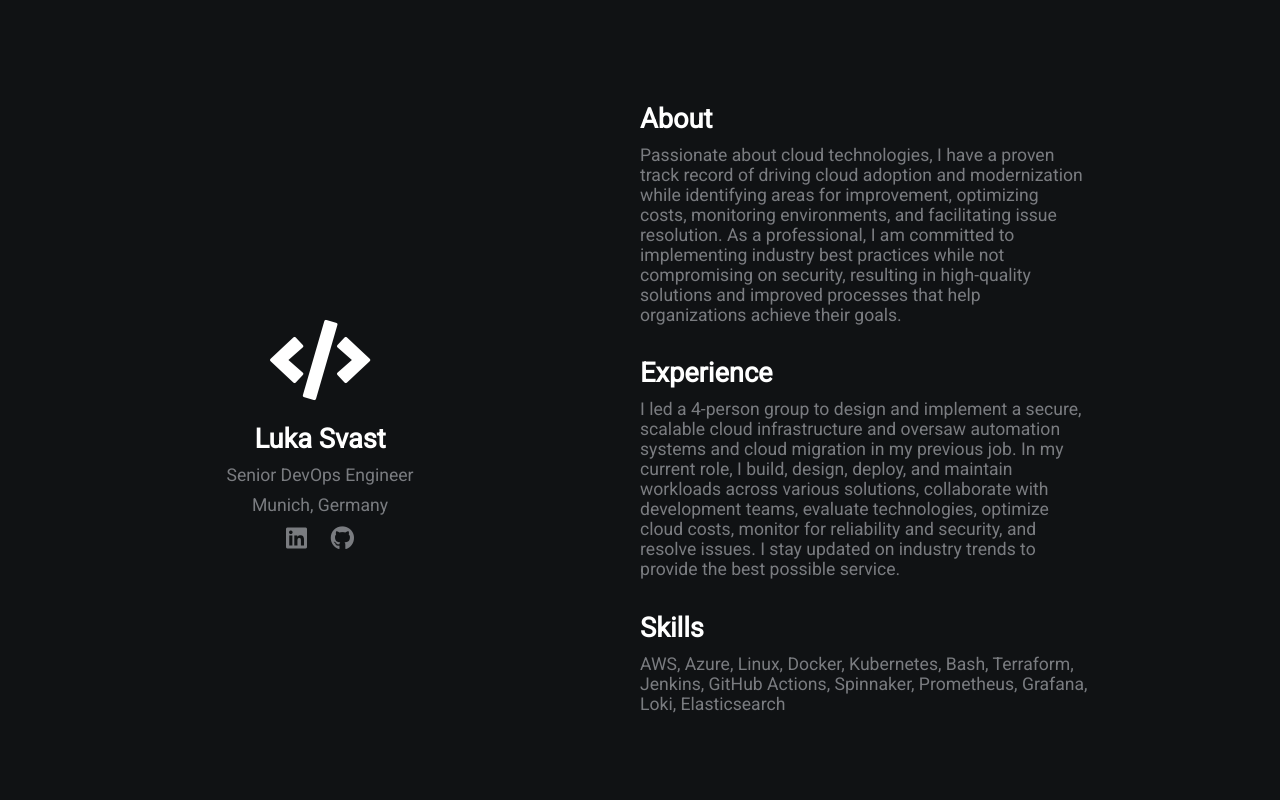
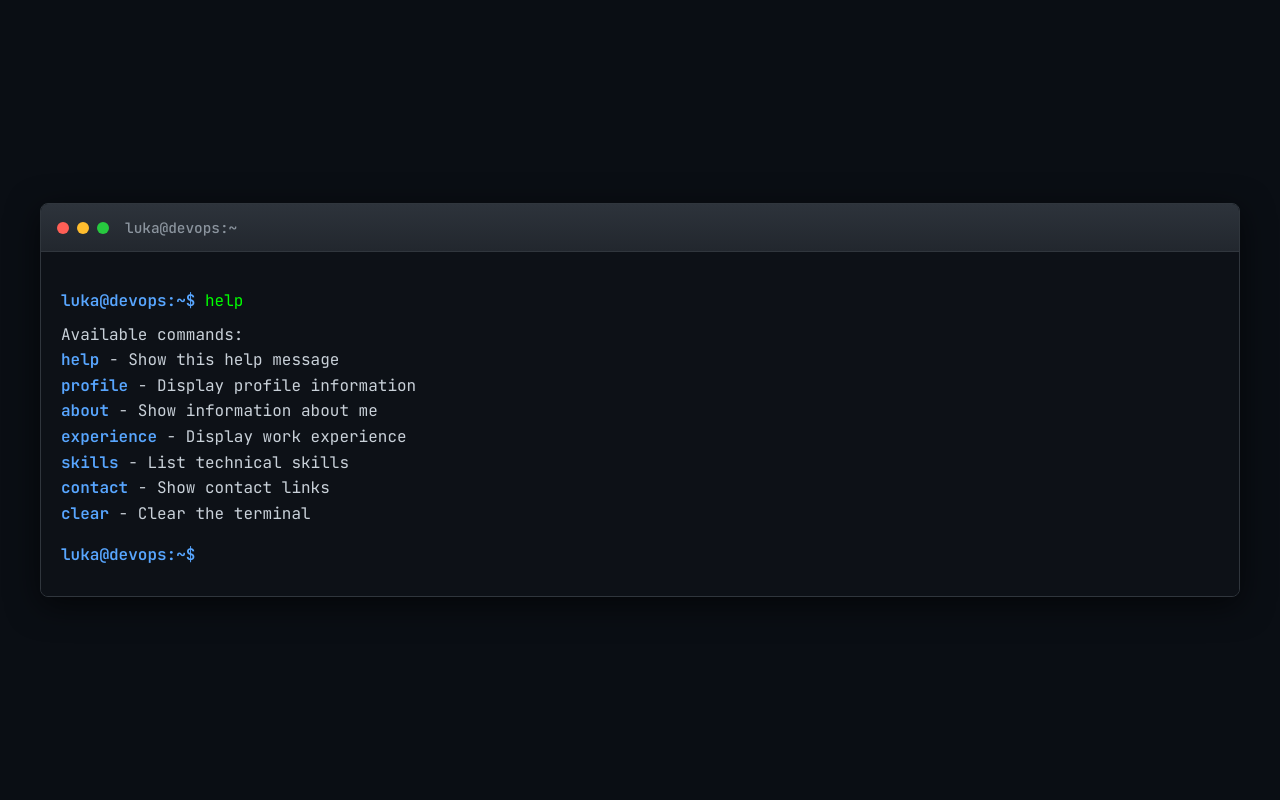
Before and after one commit to lukasvast/lukasvast.github.io, a PHP site: page / in a window 1280 px wide. Run offline with PHP 8.4, Linux system fonts and the light colour scheme; some libraries are stand-ins or nearby versions.

Commit message:
chore: update

```diff
--- a/index.html
+++ b/index.html
@@ -6,26 +6,185 @@
     <meta http-equiv="X-UA-Compatible" content="ie=edge">
     <link rel="stylesheet" href="https://use.fontawesome.com/releases/v5.4.1/css/all.css" integrity="sha384-5sAR7xN1Nv6T6+dT2mhtzEpVJvfS3NScPQTrOxhwjIuvcA67KV2R5Jz6kr4abQsz" crossorigin="anonymous">
     <link rel="stylesheet" href="style.css">
-    <title>Luka Svast</title>
+    <title>luka@terminal:~$</title>
 </head>
 <body>
-    <div class="grid">
-        <div class="section-1">
-            <i class="fas fa-code fa-5x white"></i>
-            <h2>Luka Svast</h2>
-            <p>Senior DevOps Engineer</p>
-            <p>Munich, Germany</p>
-            <a target=”_blank” href="https://www.linkedin.com/in/luka-svast"><i class="fab fa-linkedin"></i></a>
-            <a target=”_blank” href="https://github.com/lukasvast"><i class="fab fa-github"></i></a>
+    <div class="terminal">
+        <div class="terminal-header">
+            <div class="terminal-buttons">
+                <span class="btn-close"></span>
+                <span class="btn-minimize"></span>
+                <span class="btn-maximize"></span>
+            </div>
+            <div class="terminal-title">luka@devops:~</div>
         </div>
-        <div class="section-2">
-            <h2>About</h2>
-            <p>Passionate about cloud technologies, I have a proven track record of driving cloud adoption and modernization while identifying areas for improvement, optimizing costs, monitoring environments, and facilitating issue resolution. As a professional, I am committed to implementing industry best practices while not compromising on security, resulting in high-quality solutions and improved processes that help organizations achieve their goals.</p>
-            <h2>Experience</h2>
-            <p>I led a 4-person group to design and implement a secure, scalable cloud infrastructure and oversaw automation systems and cloud migration in my previous job. In my current role, I build, design, deploy, and maintain workloads across various solutions, collaborate with development teams, evaluate technologies, optimize cloud costs, monitor for reliability and security, and resolve issues. I stay updated on industry trends to provide the best possible service.</p>
-            <h2>Skills</h2>
-            <p>AWS, Azure, Linux, Docker, Kubernetes, Bash, Terraform, Jenkins, GitHub Actions, Spinnaker, Prometheus, Grafana, Loki, Elasticsearch</p>
+        <div class="terminal-body" id="terminal-body">
+            <div class="terminal-content" id="terminal-content">
+                <div class="prompt-line">
+                    <span class="prompt">luka@devops:~$</span> <span id="typed-text"></span><span class="cursor">█</span>
+                </div>
+            </div>
         </div>
     </div>
+
+    <script>
+        const terminalContent = document.getElementById('terminal-content');
+        const terminalBody = document.getElementById('terminal-body');
+        const typedText = document.getElementById('typed-text');
+
+        const commands = {
+            help: `<div>Available commands:</div>
+<div>  <span class="command-name">help</span>       - Show this help message</div>
+<div>  <span class="command-name">profile</span>    - Display profile information</div>
+<div>  <span class="command-name">about</span>      - Show information about me</div>
+<div>  <span class="command-name">experience</span> - Display work experience</div>
+<div>  <span class="command-name">skills</span>     - List technical skills</div>
+<div>  <span class="command-name">contact</span>    - Show contact links</div>
+<div>  <span class="command-name">clear</span>      - Clear the terminal</div>`,
+
+            profile: `<pre class="ascii-art">   _    _   _ _  __    _
+  | |  | | | | |/ /   / \\
+  | |  | | | | ' /   / _ \\
+  | |__| |_| | . \\  / ___ \\
+  |_____\\___/|_|\\_\\/_/   \\_\\
+</pre>
+<div class="info-section">
+    <span class="label">NAME:</span> Luka Svast<br>
+    <span class="label">ROLE:</span> Senior DevOps Engineer<br>
+    <span class="label">LOCATION:</span> Munich, Germany
+</div>`,
+
+            about: `Passionate about cloud technologies, I have a proven track record of driving cloud adoption and modernization while identifying areas for improvement, optimizing costs, monitoring environments, and facilitating issue resolution. As a professional, I am committed to implementing industry best practices while not compromising on security, resulting in high-quality solutions and improved processes that help organizations achieve their goals.`,
+
+            experience: `I led a 4-person group to design and implement a secure, scalable cloud infrastructure and oversaw automation systems and cloud migration in my previous job. In my current role, I build, design, deploy, and maintain workloads across various solutions, collaborate with development teams, evaluate technologies, optimize cloud costs, monitor for reliability and security, and resolve issues. I stay updated on industry trends to provide the best possible service.`,
+
+            skills: `<div class="skills-grid">
+  AWS             Azure           Linux
+  Docker          Kubernetes      Bash
+  Terraform       Jenkins         GitHub Actions
+  Spinnaker       Prometheus      Grafana
+  Loki            Elasticsearch
+</div>`,
+
+            contact: `<div class="info-section">
+    <span class="label">LinkedIn:</span> <a target="_blank" href="https://www.linkedin.com/in/luka-svast">linkedin.com/in/luka-svast</a>
+    <span class="label">GitHub:</span> <a target="_blank" href="https://github.com/lukasvast">github.com/lukasvast</a>
+</div>`
+        };
+
+        function typeText(text, element, speed = 50) {
+            return new Promise((resolve) => {
+                let i = 0;
+                const interval = setInterval(() => {
+                    if (i < text.length) {
+                        element.textContent += text.charAt(i);
+                        i++;
+                    } else {
+                        clearInterval(interval);
+                        resolve();
+                    }
+                }, speed);
+            });
+        }
+
+        function addOutput(command, output) {
+            const promptLine = document.createElement('div');
+            promptLine.className = 'prompt-line';
+            promptLine.innerHTML = `<span class="prompt">luka@devops:~$</span> ${command}`;
+            terminalContent.appendChild(promptLine);
+
+            if (output) {
+                const outputDiv = document.createElement('div');
+                outputDiv.className = 'output';
+                outputDiv.innerHTML = output;
+                terminalContent.appendChild(outputDiv);
+            }
+
+            terminalBody.scrollTop = terminalBody.scrollHeight;
+        }
+
+        function executeCommand(input) {
+            const cmd = input.toLowerCase().trim();
+
+            if (cmd === 'clear') {
+                terminalContent.innerHTML = '';
+                return;
+            }
+
+            if (commands[cmd]) {
+                addOutput(input, commands[cmd]);
+            } else if (cmd === '') {
+                addOutput('', '');
+            } else {
+                addOutput(input, `<span class="error">Command not found: ${input}</span>\nType '<span class="command-name">help</span>' to see available commands.`);
+            }
+        }
+
+        function createInputPrompt() {
+            const inputPromptLine = document.createElement('div');
+            inputPromptLine.className = 'prompt-line input-prompt';
+            inputPromptLine.style.display = 'flex';
+            inputPromptLine.style.alignItems = 'center';
+            inputPromptLine.innerHTML = `<span class="prompt">luka@devops:~$</span> `;
+
+            const input = document.createElement('input');
+            input.type = 'text';
+            input.id = 'command-input';
+            input.autocomplete = 'off';
+            input.autofocus = true;
+            input.style.cssText = `
+                background: transparent;
+                border: none;
+                outline: none;
+                color: #00ff00;
+                font-family: 'JetBrains Mono', 'Fira Code', 'Courier New', monospace;
+                font-size: 1rem;
+                flex: 1;
+                caret-color: #00ff00;
+                margin-left: 8px;
+            `;
+
+            inputPromptLine.appendChild(input);
+            terminalContent.appendChild(inputPromptLine);
+            input.focus();
+            return input;
+        }
+
+        function handleCommand(e) {
+            if (e.key === 'Enter') {
+                const input = e.target;
+                const command = input.value;
+                input.parentElement.remove();
+
+                executeCommand(command);
+
+                const newInput = createInputPrompt();
+                newInput.addEventListener('keydown', handleCommand);
+                terminalBody.scrollTop = terminalBody.scrollHeight;
+            }
+        }
+
+        async function initialize() {
+            await new Promise(resolve => setTimeout(resolve, 500));
+            await typeText('help', typedText, 80);
+            await new Promise(resolve => setTimeout(resolve, 300));
+
+            document.querySelector('.cursor').remove();
+            terminalContent.innerHTML = '';
+            addOutput('help', commands.help);
+
+            const input = createInputPrompt();
+            input.addEventListener('keydown', handleCommand);
+        }
+
+        terminalBody.addEventListener('click', () => {
+            const currentInput = document.getElementById('command-input');
+            if (currentInput) {
+                currentInput.focus();
+            }
+        });
+
+        initialize();
+    </script>
 </body>
 </html>
--- a/style.css
+++ b/style.css
@@ -1,104 +1,251 @@
-/* global */
-@import url('https://fonts.googleapis.com/css?family=Roboto');
+/* Terminal UI Styling */
+@import url('https://fonts.googleapis.com/css2?family=Fira+Code:wght@400;500;600&family=JetBrains+Mono:wght@400;500;600&display=swap');
 
-.grid{
-    display: grid;
-    grid-template-columns: repeat(2,1fr);
+* {
+    box-sizing: border-box;
 }
 
-body{
+body {
     margin: 0;
-    padding: 0;
-    font-family: 'Roboto', sans-serif;
-    background-color: #101214;
-    color: #7A7C80;
-
+    padding: 20px;
+    font-family: 'JetBrains Mono', 'Fira Code', 'Courier New', monospace;
+    background-color: #0a0e14;
+    color: #00ff00;
+    line-height: 1.6;
+    min-height: 100vh;
+    display: flex;
+    justify-content: center;
+    align-items: center;
 }
 
-h2,.white{
-    color: #fff;
+.terminal {
+    width: 100%;
+    max-width: 1200px;
+    background-color: #0d1117;
+    border: 1px solid #30363d;
+    border-radius: 8px;
+    box-shadow: 0 8px 32px rgba(0, 0, 0, 0.6);
+    overflow: hidden;
 }
 
-a{
-    color: #7A7C80;
-    text-decoration: none;
-}
-/* section 1 */
-.section-1{
-    padding-top: 40vh;
-    text-align: center;
+.terminal-header {
+    background: linear-gradient(to bottom, #2d333b, #22272e);
+    padding: 12px 16px;
+    display: flex;
+    align-items: center;
+    border-bottom: 1px solid #30363d;
 }
 
-.section-1 p{
-    font-size: 1.1rem;
-    padding-bottom: 10px;
-    margin:0;
+.terminal-buttons {
+    display: flex;
+    gap: 8px;
+    margin-right: 16px;
 }
 
-.section-1 h2{
-    font-size: 1.7rem;
-    margin-bottom: 10px;
+.terminal-buttons span {
+    width: 12px;
+    height: 12px;
+    border-radius: 50%;
+    display: inline-block;
 }
 
-.section-1 a{
-    font-size: 1.5rem;
-    padding: 10px;
-}
-/* section 2 */
-.section-2{
-    padding-top: 10vh;
-    width: 70%;
+.btn-close {
+    background-color: #ff5f56;
 }
 
-.section-2 h2{
-    font-size: 1.7rem;
-    margin-bottom: 10px;
+.btn-minimize {
+    background-color: #ffbd2e;
 }
 
-.section-2 p{
-    font-size: 1.1rem;
-    padding-bottom: 10px;
-    margin:0;
+.btn-maximize {
+    background-color: #27c93f;
 }
 
-.section-2 a{
-    display: block;
-    padding: 5px;
-    font-size: 1.2rem;
-    padding-left: 0;
-    width: 100px;
-}
-/* animations / utilities */
-.section-2 a:hover{
-    font-size: 1.3rem;
-    color: #fff;
-    cursor: pointer;
-    transition: 0.2s;
+.terminal-title {
+    color: #8b949e;
+    font-size: 0.9rem;
+    font-weight: 500;
 }
 
-.section-1 a:hover{
-    color: #fff;
-    cursor: pointer;
-    transition: 0.3s;
+.terminal-body {
+    padding: 20px;
+    background-color: #0d1117;
+    max-height: 80vh;
+    overflow-y: auto;
 }
 
-.white:hover{
-    position: relative;
-    padding-left: 10px;
+.terminal-content {
+    color: #00ff00;
 }
 
-/* media queres */
-@media(max-width:780px){
-    .grid-2{
-        grid-template-columns: 1fr;
+.prompt-line {
+    margin-top: 16px;
+    margin-bottom: 8px;
+    color: #00ff00;
+}
+
+.prompt {
+    color: #58a6ff;
+    font-weight: 600;
+}
+
+.output {
+    margin-left: 0;
+    margin-bottom: 16px;
+    color: #c9d1d9;
+}
+
+.ascii-art {
+    color: #00ff00;
+    font-size: 0.8rem;
+    line-height: 1.2;
+    margin: 0 0 16px 0;
+    font-weight: 600;
+    white-space: pre;
+    font-family: 'JetBrains Mono', 'Fira Code', 'Courier New', monospace;
+}
+
+.info-section {
+    margin-top: 12px;
+    line-height: 1.8;
+}
+
+.label {
+    color: #58a6ff;
+    font-weight: 600;
+}
+
+a {
+    color: #00ff00;
+    text-decoration: none;
+    transition: all 0.2s ease;
+}
+
+a:hover {
+    color: #79c0ff;
+    text-decoration: underline;
+}
+
+.skills-list {
+    font-size: 0.9rem;
+    line-height: 1.5;
+}
+
+.skills-list div {
+    color: #c9d1d9;
+}
+
+.cursor {
+    animation: blink 1s infinite;
+    color: #00ff00;
+}
+
+@keyframes blink {
+    0%, 50% {
+        opacity: 1;
     }
-    .section-1{
-        padding:0;
-        padding-top: 5rem;
-    }
-    .section-2{
-        padding: 0;
-        padding-left: 1.5rem;
-        padding-top: 2rem;
+    51%, 100% {
+        opacity: 0;
     }
 }
+
+/* Scrollbar styling */
+.terminal-body::-webkit-scrollbar {
+    width: 12px;
+}
+
+.terminal-body::-webkit-scrollbar-track {
+    background: #0d1117;
+}
+
+.terminal-body::-webkit-scrollbar-thumb {
+    background: #30363d;
+    border-radius: 6px;
+}
+
+.terminal-body::-webkit-scrollbar-thumb:hover {
+    background: #484f58;
+}
+
+/* Interactive terminal input */
+.input-line {
+    display: none;
+    align-items: center;
+    margin-top: 0;
+    padding: 0;
+    background-color: transparent;
+}
+
+#terminal-input {
+    background: transparent;
+    border: none;
+    outline: none;
+    color: #00ff00;
+    font-family: 'JetBrains Mono', 'Fira Code', 'Courier New', monospace;
+    font-size: 1rem;
+    margin-left: 8px;
+    flex: 1;
+    caret-color: #00ff00;
+}
+
+.command-name {
+    color: #58a6ff;
+    font-weight: 600;
+}
+
+.error {
+    color: #ff6b6b;
+}
+
+.skills-grid {
+    display: grid;
+    grid-template-columns: repeat(3, 1fr);
+    gap: 8px;
+    line-height: 1.8;
+}
+
+.info-section {
+    line-height: 1.8;
+}
+
+.info-section .label {
+    display: inline-block;
+    min-width: 100px;
+}
+
+/* Mobile responsive */
+@media(max-width: 768px) {
+    body {
+        padding: 10px;
+    }
+
+    .terminal {
+        border-radius: 4px;
+    }
+
+    .terminal-body {
+        padding: 12px;
+        font-size: 0.85rem;
+        max-height: 90vh;
+    }
+
+    .ascii-art {
+        font-size: 0.6rem;
+    }
+
+    .terminal-header {
+        padding: 10px 12px;
+    }
+
+    .terminal-title {
+        font-size: 0.8rem;
+    }
+
+    .skills-grid {
+        grid-template-columns: repeat(2, 1fr);
+    }
+
+    #terminal-input {
+        font-size: 0.85rem;
+    }
+}
```
